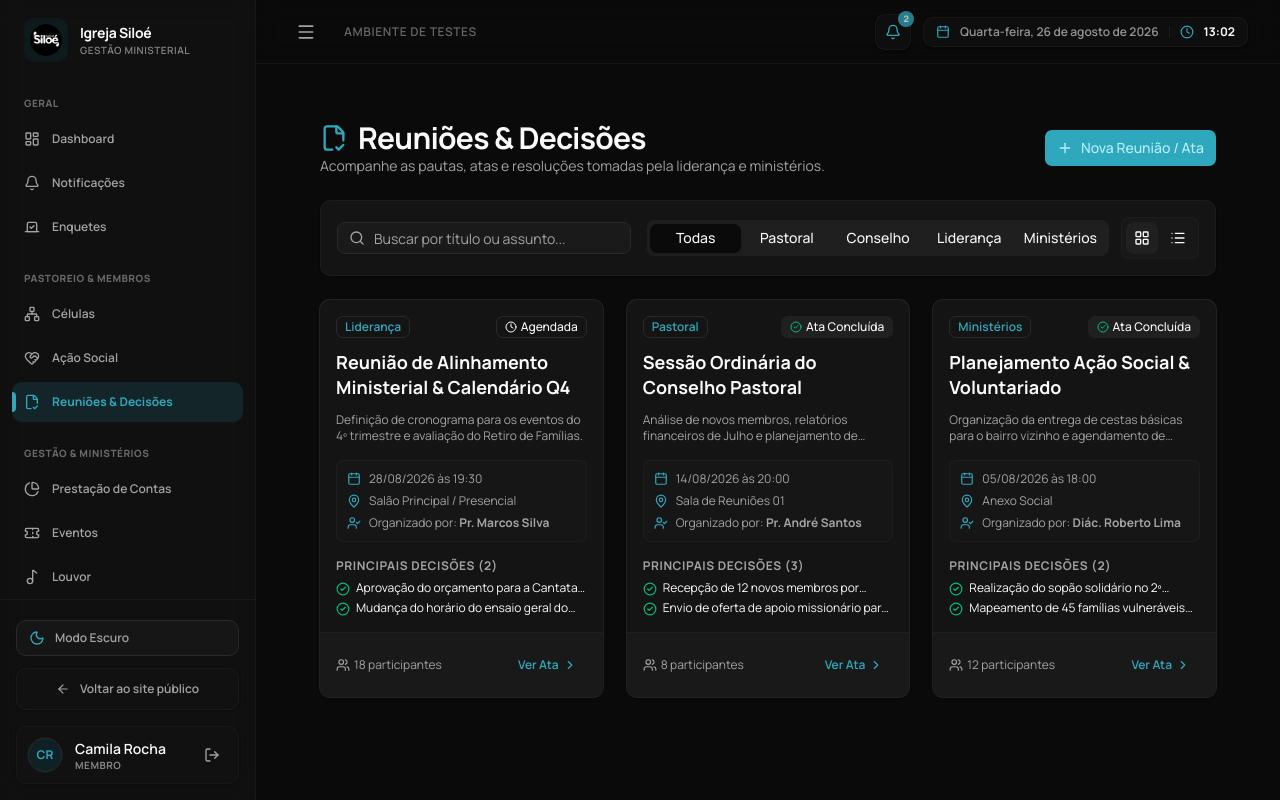
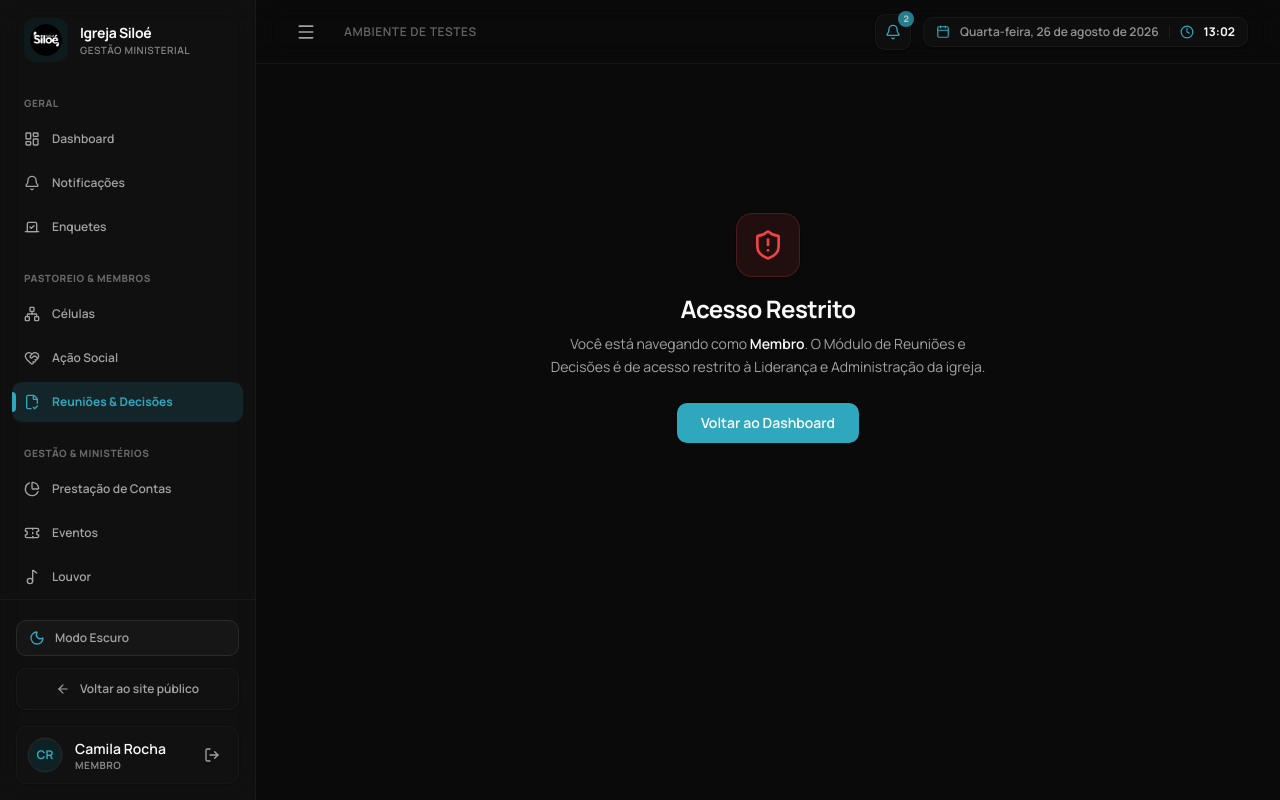
Before and after one commit to reinaldogramachof-hash/Igreja-Siloe, a Next.js app: page /reunioes in a window 1280 px wide. Built offline with nearby package versions, Linux system fonts and the light colour scheme.

Commit message:
feat: implement RBAC across all modules

```diff
--- a/app/(app)/admin/page.tsx
+++ b/app/(app)/admin/page.tsx
@@ -81,7 +81,7 @@ export default function AdminPage() {
   }
 
   return (
-    <div className="mx-auto max-w-7xl space-y-8">
+    <div className="space-y-6 pb-12 animate-fade-in">
       <div>
         <p className="text-xs font-bold uppercase tracking-wider text-accent">Painel do Líder / Admin</p>
         <h1 className="mt-1 text-2xl font-bold tracking-tight text-foreground sm:text-3xl">Aprovações & Membros</h1>
--- a/app/(app)/celulas/page.tsx
+++ b/app/(app)/celulas/page.tsx
@@ -53,7 +53,8 @@ const networksList: CellNetwork[] = [
 ]
 
 export default function CelulasPage() {
-  const { user } = useDemoUser()
+  const { user, role } = useDemoUser()
+  const isCellLeader = role === "admin" || role === "lider_celula"
 
   // Active Tab
   const [activeTab, setActiveTab] = useState<"celulas" | "relatorios" | "localizador">("celulas")
@@ -205,6 +206,7 @@ export default function CelulasPage() {
           </p>
         </div>
 
+        {isCellLeader && (
           <div className="flex flex-col sm:flex-row items-stretch sm:items-center gap-2 w-full sm:w-auto shrink-0">
             <div className="grid grid-cols-2 gap-2 w-full sm:flex sm:items-center sm:w-auto">
               <Button
@@ -226,6 +228,7 @@ export default function CelulasPage() {
               </Button>
             </div>
           </div>
+        )}
       </div>
 
       {/* STAT CARDS */}
--- a/app/(app)/dashboard/page.tsx
+++ b/app/(app)/dashboard/page.tsx
@@ -26,7 +26,7 @@ export default function DashboardPage() {
   const greeting = getGreeting()
 
   return (
-    <div className="mx-auto max-w-7xl space-y-8">
+    <div className="space-y-6 pb-12 animate-fade-in">
       {/* Welcome Banner Section */}
       <section className="grid gap-6 lg:grid-cols-[1.3fr_0.7fr]">
         <div className="relative overflow-hidden rounded-2xl border border-border/40 bg-gradient-to-br from-accent/10 via-transparent to-transparent p-6 sm:p-8 backdrop-blur-md shadow-sm">
--- a/app/(app)/enquetes/page.tsx
+++ b/app/(app)/enquetes/page.tsx
@@ -22,6 +22,7 @@ import { Dialog, DialogContent, DialogDescription, DialogFooter, DialogHeader, D
 import { Label } from "@/components/ui/label"
 import { Tabs, TabsList, TabsTrigger } from "@/components/ui/tabs"
 import { toast } from "sonner"
+import { useDemoUser } from "@/lib/prototype-auth"
 
 interface Option {
   id: string
@@ -92,6 +93,9 @@ const initialPolls: Poll[] = [
 ]
 
 export default function EnquetesPage() {
+  const { user, role } = useDemoUser()
+  const canManagePolls = role === "admin" || role === "secretaria"
+
   const [polls, setPolls] = useState<Poll[]>(initialPolls)
   const [search, setSearch] = useState("")
   const [statusFilter, setStatusFilter] = useState<"all" | "active" | "closed">("all")
@@ -184,7 +188,7 @@ export default function EnquetesPage() {
   })
 
   return (
-    <div className="container mx-auto space-y-6 p-4 sm:p-6 lg:p-8">
+    <div className="space-y-6 pb-12 animate-fade-in">
       {/* Header section */}
       <div className="flex flex-col gap-4 xl:flex-row xl:items-center xl:justify-between">
         <div className="min-w-0 flex-1">
@@ -197,6 +201,7 @@ export default function EnquetesPage() {
           </p>
         </div>
 
+        {canManagePolls && (
           <Dialog open={isDialogOpen} onOpenChange={setIsDialogOpen}>
             <DialogTrigger
               render={
@@ -281,6 +286,7 @@ export default function EnquetesPage() {
             </form>
           </DialogContent>
         </Dialog>
+        )}
       </div>
 
       {/* Control Bar: Search, Status Tabs and View Toggle */}
--- a/app/(app)/eventos/page.tsx
+++ b/app/(app)/eventos/page.tsx
@@ -46,7 +46,8 @@ import { useDemoUser } from "@/lib/prototype-auth"
 import { cn } from "@/lib/utils"
 
 export default function EventosPage() {
-  const { user } = useDemoUser()
+  const { user, role } = useDemoUser()
+  const isAdmin = role === "admin"
 
   // Active Tab
   const [activeTab, setActiveTab] = useState<"eventos" | "inscritos" | "qr_scanner">("eventos")
@@ -239,6 +240,7 @@ export default function EventosPage() {
         </div>
 
         <div className="flex flex-col sm:flex-row items-stretch sm:items-center gap-2 w-full sm:w-auto shrink-0">
+          {isAdmin && (
             <div className="grid grid-cols-2 gap-2 w-full sm:flex sm:items-center sm:w-auto">
               <Button
                 onClick={() => setActiveTab("qr_scanner")}
@@ -259,6 +261,7 @@ export default function EventosPage() {
                 Novo Evento
               </Button>
             </div>
+          )}
           <Button
             onClick={() => setIsRegisterModalOpen(true)}
             size="sm"
@@ -348,6 +351,7 @@ export default function EventosPage() {
             {registrationsList.length}
           </Badge>
         </Button>
+        {isAdmin && (
           <Button
             variant={activeTab === "qr_scanner" ? "default" : "ghost"}
             size="sm"
@@ -356,6 +360,7 @@ export default function EventosPage() {
           >
             Scanner QR Code
           </Button>
+        )}
       </div>
 
       {/* ABA 1: EVENTOS EM DESTAQUE */}
--- a/app/(app)/financeiro/page.tsx
+++ b/app/(app)/financeiro/page.tsx
@@ -53,6 +53,8 @@ import type {
   CultoOfferingSummary,
 } from "@/lib/types"
 import { useDemoUser } from "@/lib/prototype-auth"
+import { getRoleLabel } from "@/lib/mock-data"
+import Link from "next/link"
 import { cn } from "@/lib/utils"
 
 const categoryOptions: FinancialCategory[] = [
@@ -79,6 +81,28 @@ const accountOptions: FinancialAccount[] = [
 export default function FinanceiroPage() {
   const { user, role } = useDemoUser()
   const isFinanceManager = role === "admin" || role === "tesoureiro"
+
+  if (!isFinanceManager) {
+    return (
+      <div className="flex min-h-[60vh] flex-col items-center justify-center text-center p-6 animate-fade-in">
+        <div className="mx-auto flex size-16 items-center justify-center rounded-2xl bg-danger/10 text-danger mb-4 shadow-sm border border-danger/20">
+          <ShieldAlert className="size-8" />
+        </div>
+        <h2 className="text-2xl font-bold tracking-tight text-foreground">Acesso Restrito</h2>
+        <p className="mt-2 max-w-md text-sm text-muted-foreground leading-relaxed">
+          Você está navegando como <span className="font-semibold text-foreground">{getRoleLabel(role)}</span>. A gestão do Módulo Financeiro é restrita ao Administrador e Tesouraria. Para transparência financeira, acesse o módulo de Prestação de Contas.
+        </p>
+        <div className="mt-6 flex items-center justify-center gap-3">
+          <Link href="/prestacao-contas" className="inline-flex h-10 items-center justify-center rounded-xl bg-accent px-6 text-sm font-semibold text-white shadow transition-colors hover:bg-accent/90">
+            Ver Prestação de Contas
+          </Link>
+          <Link href="/dashboard" className="inline-flex h-10 items-center justify-center rounded-xl border border-border/60 bg-transparent px-6 text-sm font-semibold text-foreground shadow-sm transition-colors hover:bg-muted/40">
+            Voltar ao Dashboard
+          </Link>
+        </div>
+      </div>
+    )
+  }
 
   // Active Tab
   const [activeTab, setActiveTab] = useState<"geral" | "lancamentos" | "cultos" | "contas">("geral")
--- a/app/(app)/louvor/page.tsx
+++ b/app/(app)/louvor/page.tsx
@@ -168,7 +168,7 @@ export default function LouvorPage() {
   }
 
   return (
-    <div className="mx-auto max-w-7xl space-y-8">
+    <div className="space-y-6 pb-12 animate-fade-in">
       {/* Header */}
       <div className="flex flex-col gap-4 sm:flex-row sm:items-end sm:justify-between">
         <div>
--- a/app/(app)/notificacoes/page.tsx
+++ b/app/(app)/notificacoes/page.tsx
@@ -46,7 +46,8 @@ import { useDemoUser } from "@/lib/prototype-auth"
 import { cn } from "@/lib/utils"
 
 export default function NotificacoesPage() {
-  const { user } = useDemoUser()
+  const { user, role } = useDemoUser()
+  const canManageNotifications = role === "admin" || role === "secretaria"
 
   // Tab State
   const [activeTab, setActiveTab] = useState<"mural" | "inbox" | "disparo">("mural")
@@ -176,6 +177,7 @@ export default function NotificacoesPage() {
               <CheckCheck className="size-4 shrink-0" />
               Marcar Lidas
             </Button>
+            {canManageNotifications && (
               <Button
                 onClick={() => setIsAnnouncementModalOpen(true)}
                 size="sm"
@@ -184,6 +186,7 @@ export default function NotificacoesPage() {
                 <Plus className="size-4.5 shrink-0" />
                 Novo Comunicado
               </Button>
+            )}
           </div>
         </div>
       </div>
@@ -268,6 +271,7 @@ export default function NotificacoesPage() {
             </Badge>
           )}
         </Button>
+        {canManageNotifications && (
           <Button
             variant={activeTab === "disparo" ? "default" : "ghost"}
             size="sm"
@@ -276,6 +280,7 @@ export default function NotificacoesPage() {
           >
             Disparo de Mensagens em Massa
           </Button>
+        )}
       </div>
 
       {/* ABA 1: MURAL DE RECADOS (FEED) */}
--- a/app/(app)/prestacao-contas/page.tsx
+++ b/app/(app)/prestacao-contas/page.tsx
@@ -26,6 +26,7 @@ import { Dialog, DialogContent, DialogDescription, DialogFooter, DialogHeader, D
 import { Label } from "@/components/ui/label"
 import { Tabs, TabsList, TabsTrigger } from "@/components/ui/tabs"
 import { toast } from "sonner"
+import { useDemoUser } from "@/lib/prototype-auth"
 
 interface FinancialReport {
   id: string
@@ -115,6 +116,9 @@ const initialReports: FinancialReport[] = [
 ]
 
 export default function PrestacaoContasPage() {
+  const { user, role } = useDemoUser()
+  const isFinanceManager = role === "admin" || role === "tesoureiro"
+
   const [reports, setReports] = useState<FinancialReport[]>(initialReports)
   const [search, setSearch] = useState("")
   const [selectedReport, setSelectedReport] = useState<FinancialReport | null>(null)
@@ -176,7 +180,7 @@ export default function PrestacaoContasPage() {
   const totalBalanceAll = totalIncomeAll - totalExpenseAll
 
   return (
-    <div className="container mx-auto space-y-6 p-4 sm:p-6 lg:p-8">
+    <div className="space-y-6 pb-12 animate-fade-in">
       {/* Header */}
       <div className="flex flex-col gap-4 xl:flex-row xl:items-center xl:justify-between">
         <div className="min-w-0 flex-1">
@@ -189,6 +193,7 @@ export default function PrestacaoContasPage() {
           </p>
         </div>
 
+        {isFinanceManager && (
           <Dialog open={isDialogOpen} onOpenChange={setIsDialogOpen}>
             <DialogTrigger
               render={
@@ -264,6 +269,7 @@ export default function PrestacaoContasPage() {
             </form>
           </DialogContent>
         </Dialog>
+        )}
       </div>
 
       {/* KPI Cards Summary */}
--- a/app/(app)/reunioes/page.tsx
+++ b/app/(app)/reunioes/page.tsx
@@ -14,8 +14,10 @@ import {
   FileText,
   MapPin,
   ChevronRight,
-  UserCheck
+  UserCheck,
+  ShieldAlert
 } from "lucide-react"
+import Link from "next/link"
 import { Button } from "@/components/ui/button"
 import { Input } from "@/components/ui/input"
 import { Badge } from "@/components/ui/badge"
@@ -24,6 +26,8 @@ import { Dialog, DialogContent, DialogDescription, DialogFooter, DialogHeader, D
 import { Label } from "@/components/ui/label"
 import { Tabs, TabsList, TabsTrigger } from "@/components/ui/tabs"
 import { toast } from "sonner"
+import { useDemoUser } from "@/lib/prototype-auth"
+import { getRoleLabel } from "@/lib/mock-data"
 
 interface MeetingDecision {
   id: string
@@ -98,6 +102,27 @@ const initialMeetings: Meeting[] = [
 ]
 
 export default function ReunioesPage() {
+  const { user, role } = useDemoUser()
+  const isLeader = role !== "membro"
+
+  if (!isLeader) {
+    return (
+      <div className="flex min-h-[60vh] flex-col items-center justify-center text-center p-6 animate-fade-in">
+        <div className="mx-auto flex size-16 items-center justify-center rounded-2xl bg-danger/10 text-danger mb-4 shadow-sm border border-danger/20">
+          <ShieldAlert className="size-8" />
+        </div>
+        <h2 className="text-2xl font-bold tracking-tight text-foreground">Acesso Restrito</h2>
+        <p className="mt-2 max-w-md text-sm text-muted-foreground leading-relaxed">
+          Você está navegando como <span className="font-semibold text-foreground">{getRoleLabel(role)}</span>. O Módulo de Reuniões e Decisões é de acesso restrito à Liderança e Administração da igreja.
+        </p>
+        <div className="mt-6">
+          <Link href="/dashboard" className="inline-flex h-10 items-center justify-center rounded-xl bg-accent px-6 text-sm font-semibold text-white shadow transition-colors hover:bg-accent/90">
+            Voltar ao Dashboard
+          </Link>
+        </div>
+      </div>
+    )
+  }
   const [meetings, setMeetings] = useState<Meeting[]>(initialMeetings)
   const [search, setSearch] = useState("")
   const [categoryFilter, setCategoryFilter] = useState<string>("all")
@@ -153,7 +178,7 @@ export default function ReunioesPage() {
   })
 
   return (
-    <div className="container mx-auto space-y-6 p-4 sm:p-6 lg:p-8">
+    <div className="space-y-6 pb-12 animate-fade-in">
       {/* Header */}
       <div className="flex flex-col gap-4 xl:flex-row xl:items-center xl:justify-between">
         <div className="min-w-0 flex-1">
--- a/app/(app)/salas/page.tsx
+++ b/app/(app)/salas/page.tsx
@@ -178,7 +178,7 @@ export default function SalasPage() {
   }
 
   return (
-    <div className="mx-auto max-w-7xl space-y-8">
+    <div className="space-y-6 pb-12 animate-fade-in">
       {/* Header */}
       <div className="flex flex-col gap-4 sm:flex-row sm:items-end sm:justify-between">
         <div>
--- a/app/(app)/social/page.tsx
+++ b/app/(app)/social/page.tsx
@@ -42,7 +42,9 @@ import {
   pastoralVisits as initialVisits,
   socialDistributions as initialDistributions,
   socialFamilies as initialFamilies,
+  getRoleLabel,
 } from "@/lib/mock-data"
+import Link from "next/link"
 import type {
   PastoralVisit,
   SocialAssistanceType,
@@ -53,7 +55,26 @@ import { useDemoUser } from "@/lib/prototype-auth"
 import { cn } from "@/lib/utils"
 
 export default function SocialPage() {
-  const { user } = useDemoUser()
+  const { user, role } = useDemoUser()
+
+  if (role !== "admin" && role !== "secretaria") {
+    return (
+      <div className="flex min-h-[60vh] flex-col items-center justify-center text-center p-6 animate-fade-in">
+        <div className="mx-auto flex size-16 items-center justify-center rounded-2xl bg-danger/10 text-danger mb-4 shadow-sm border border-danger/20">
+          <ShieldAlert className="size-8" />
+        </div>
+        <h2 className="text-2xl font-bold tracking-tight text-foreground">Acesso Restrito</h2>
+        <p className="mt-2 max-w-md text-sm text-muted-foreground leading-relaxed">
+          Você está navegando como <span className="font-semibold text-foreground">{getRoleLabel(role)}</span>. A gestão do Módulo Social (Assistência e Visitas) é de acesso restrito à Secretaria e Administração.
+        </p>
+        <div className="mt-6">
+          <Link href="/dashboard" className="inline-flex h-10 items-center justify-center rounded-xl bg-accent px-6 text-sm font-semibold text-white shadow transition-colors hover:bg-accent/90">
+            Voltar ao Dashboard
+          </Link>
+        </div>
+      </div>
+    )
+  }
 
   // Tabs State
   const [activeTab, setActiveTab] = useState<"entregas" | "familias" | "visitas">("entregas")
```
Lines whose indentation alone changed are shown as unchanged.
